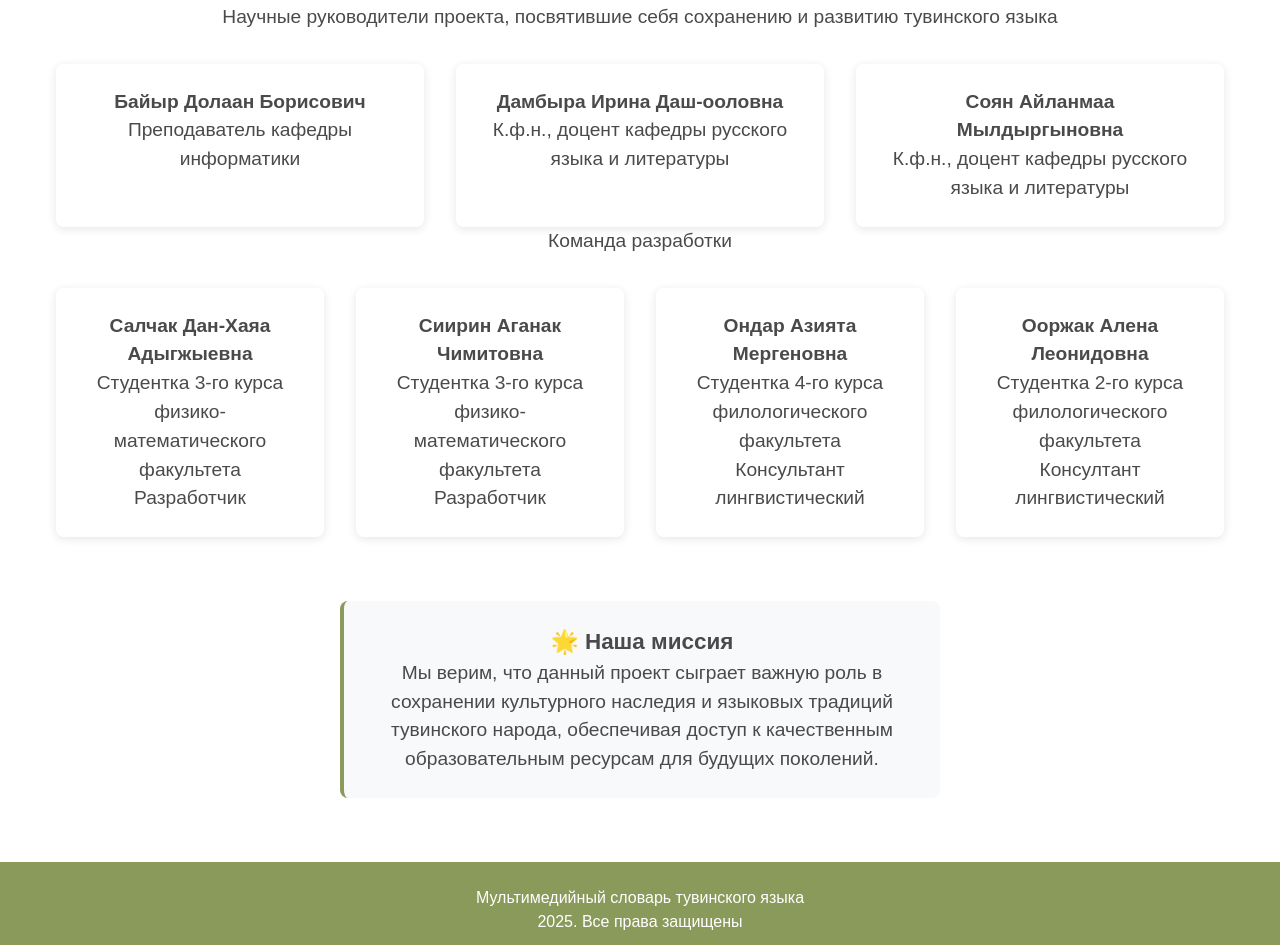
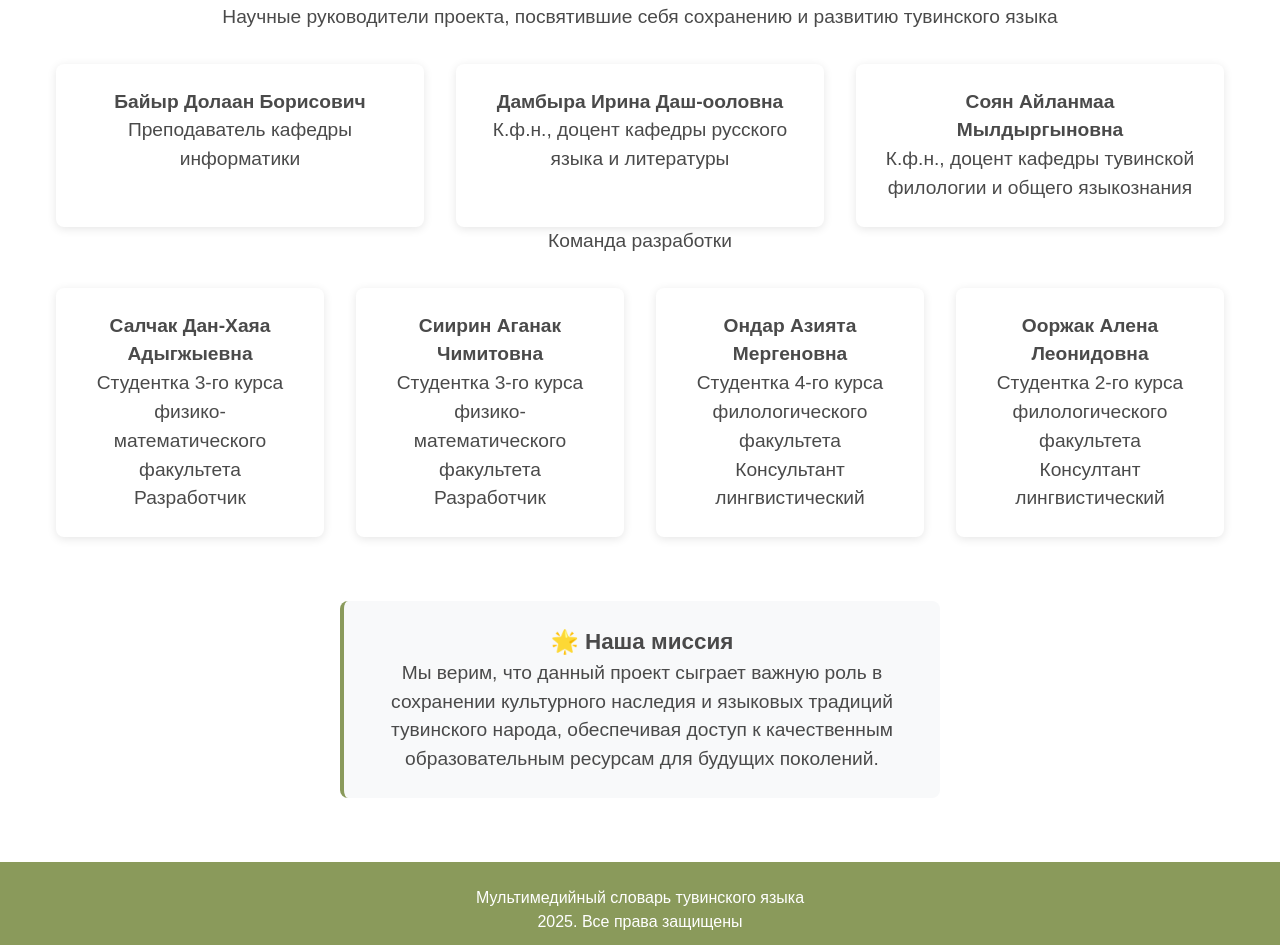
Before and after one commit to diiiaash/tuvWorld, a plain HTML site: page index.html in a window 1280 px wide. Shown: the part 2107-3052 px from the top of the page. Drawn offline with Linux system fonts and the light colour scheme.

Commit message:
Update index.html

```diff
--- a/index.html
+++ b/index.html
@@ -84,7 +84,7 @@
 
                 <div class="team-member">
                     <h4>Соян Айланмаа Мылдыргыновна</h4>
-                    <p>К.ф.н., доцент кафедры русского языка и литературы</p>
+                    <p>К.ф.н., доцент кафедры тувинской филологии и общего языкознания</p>
                 </div>
             </div>
 
```
